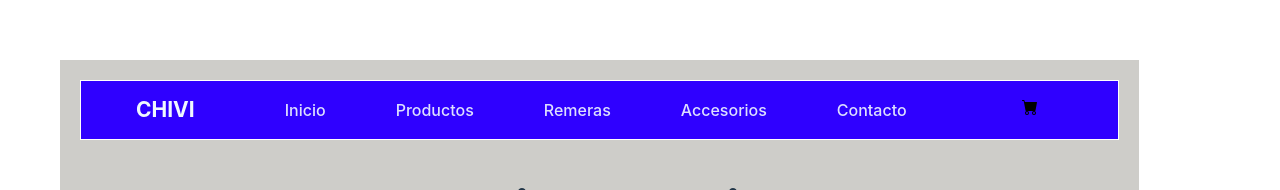
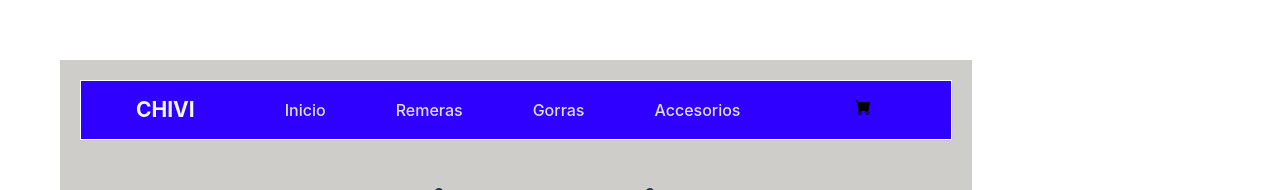
Before and after one commit to Chivi1/React, a React (Vite) app: page / in a window 1280 px wide. Shown: the top 190 px of the page. Built offline with nearby package versions, Linux system fonts and the light colour scheme.

Commit message:
avances tp2

```diff
--- a/src/App.css
+++ b/src/App.css
@@ -5,7 +5,10 @@
 }
 .App {
     background: rgb(206, 205, 201);
-    height: 100vh;
+    height: auto;
     text-align: center;
     justify-content: center;
 }
+.App > img {
+    height: 50px;
+}
--- a/src/App.jsx
+++ b/src/App.jsx
@@ -13,7 +13,7 @@ function App() {
       <Navbar/>
       <Routes>
         <Route path='/' element= {<ItemListContainer/>}/>
-        <Route path='/detail' element= {<ItemDetailContainer/>}/>
+        <Route path='/detail/:id' element= {<ItemDetailContainer/>}/>
         <Route path='/cart' element= {<Cart/>}/>
       </Routes>
     </BrowserRouter>
--- a/src/components/ItemListContainer/ItemListContainer.jsx
+++ b/src/components/ItemListContainer/ItemListContainer.jsx
@@ -1,4 +1,5 @@
 import { useEffect, useState } from 'react'
+import { Link } from 'react-router-dom'
 import { gFetch } from '../../utils/gFetch'
 
 const ItemListContainer = () => {
@@ -20,7 +21,9 @@ const ItemListContainer = () => {
                 <div>
                     <h1>ItemListContainer</h1>
 
-                    { products.map( obj =>  <div key={obj.id} className='card w-50 mt-2'>
+                    { products.map( obj =>
+                                            <div key={obj.id} className='card w-50 mt-2'>
+                                                <Link to= {`/detail/${obj.id}`}>
                                                 <div className='card-header'>
                                                     {obj.name}
                                                 </div>
@@ -32,10 +35,8 @@ const ItemListContainer = () => {
                                                 <div className='card-footer'>
                                                     precio : {obj.price}
                                                 </div>
-                                            </div> )  }
-
+                                                </Link>
+                                            </div>)}
                 </div>
-    )
-}
-
+                    )}
 export default ItemListContainer
--- a/src/components/Navbar/Navbar.jsx
+++ b/src/components/Navbar/Navbar.jsx
@@ -1,19 +1,19 @@
 import React from 'react'
 import "./Navbar.css"
 import CartWidget from '../CartWidget/CartWidget'
+import { Link } from 'react-router-dom'
 
 const Navbar = () => {
     return (
         <div className='Navbar'>
             <span className='nav-logo'>CHIVI</span>
             <ul className='nav-items'>
-                <a href="">Inicio</a>
-                <a href="">Productos</a>
-                <a href="">Remeras</a>
-                <a href="">Accesorios</a>
-                <a href="">Contacto</a>
+                <Link to= '/'>Inicio</Link>
+                <Link to= '/'>Remeras</Link>
+                <Link to= '/'>Gorras</Link>
+                <Link to= '/'>Accesorios</Link>
             </ul>
-            <a href=""><CartWidget/></a>
+            <Link to='/cart'><CartWidget/></Link>
         </div>
     )
 }
```
